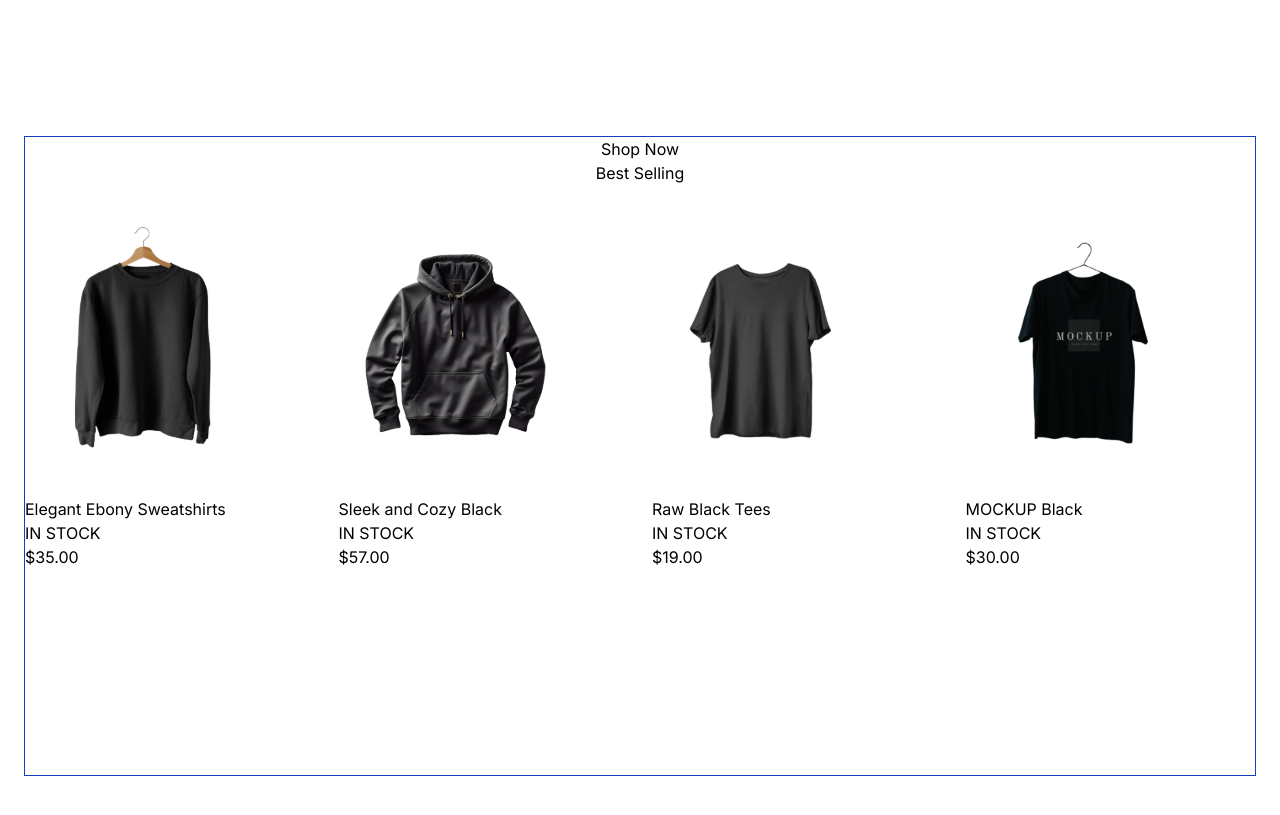
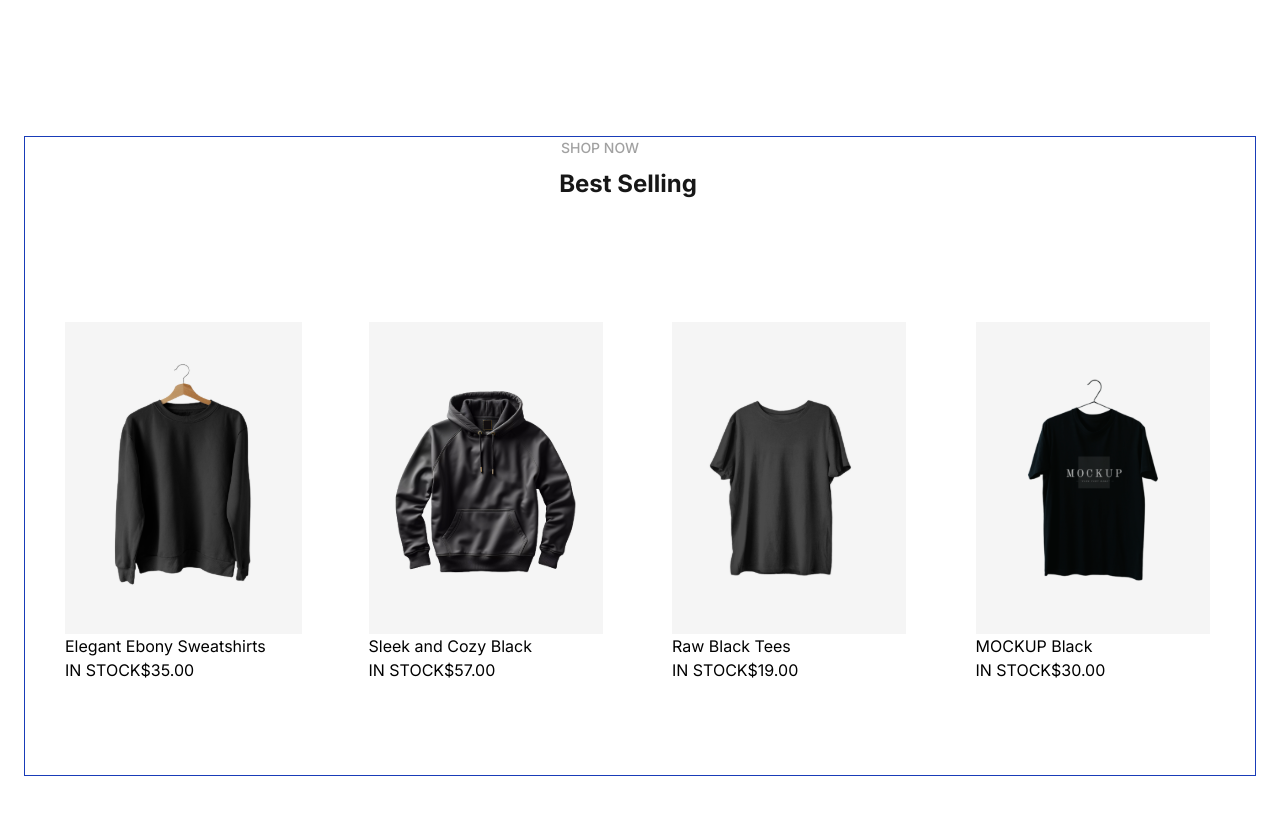
Before and after one commit to LucasZampronio/EcommerceApp, a React (Vite) app: page / in a window 1280 px wide. Shown: the part 1040-1855 px from the top of the page. Built offline with nearby package versions, Linux system fonts and the light colour scheme.

Commit message:
Fix:('Home changes')

```diff
--- a/src/pages/home.tsx
+++ b/src/pages/home.tsx
@@ -61,37 +61,45 @@ function Home() {
             </div>
           </div>
             {/*CARROSEL*/}
-          <div className='border-blue-800 border-1 w-308 h-160 mb-30'>
-            <div className='text-center'>
-              <h1>Shop Now</h1>
-              <h2>Best Selling</h2>
+          <div className='border-blue-800 border-1 w-308 h-160 mb-30 font-[Inter]'>
+            <div className='text-center items-center'>
+              <h1 className='mb-2 font-medium text-[14px] text-neutral-400 pr-20'>SHOP NOW  </h1>
+              <h2 className='mb-30 pr-6 text-neutral-900 font-bold text-[24px]'>Best Selling</h2>
             </div>
-            <div className='grid grid-cols-1 sm:grid-cols-2 md:grid-cols-4 gap-6'>
+            <div className='grid grid-cols-4  gap-6 ml-10'>
               <div>
-                <img src={Sweetshirts} alt="" />
+                <img className='bg-neutral-100' src={Sweetshirts} alt="" />
                 <h1>Elegant Ebony Sweatshirts</h1>
+                <div className='flex'>
                   <p>IN STOCK</p>
                   <p>$35.00</p>
                 </div>
+              </div>
               <div>
-                <img src={Sleek} alt="" />
+                <img className='bg-neutral-100' src={Sleek} alt="" />
                 <h1>Sleek and Cozy Black</h1>
+                <div className='flex'>
                   <p>IN STOCK</p>
                   <p>$57.00</p>
+                </div>
 
               </div>
               <div>
-                <img src={Tess} alt="" />
+                <img className='bg-neutral-100' src={Tess} alt="" />
                 <h1>Raw Black Tees</h1>
+                <div className='flex'>
                   <p>IN STOCK</p>
                   <p>$19.00</p>
 
                 </div>
+              </div>
               <div>
-                <img src={Mockup} alt="" />
+                <img  className='bg-neutral-100'src={Mockup} alt="" />
                 <h1>MOCKUP Black</h1>
+                <div className='flex'>
                   <p>IN STOCK</p>
                   <p>$30.00</p>
+                </div>
               </div>
             </div>
           </div>
```
Lines whose indentation alone changed are shown as unchanged.
